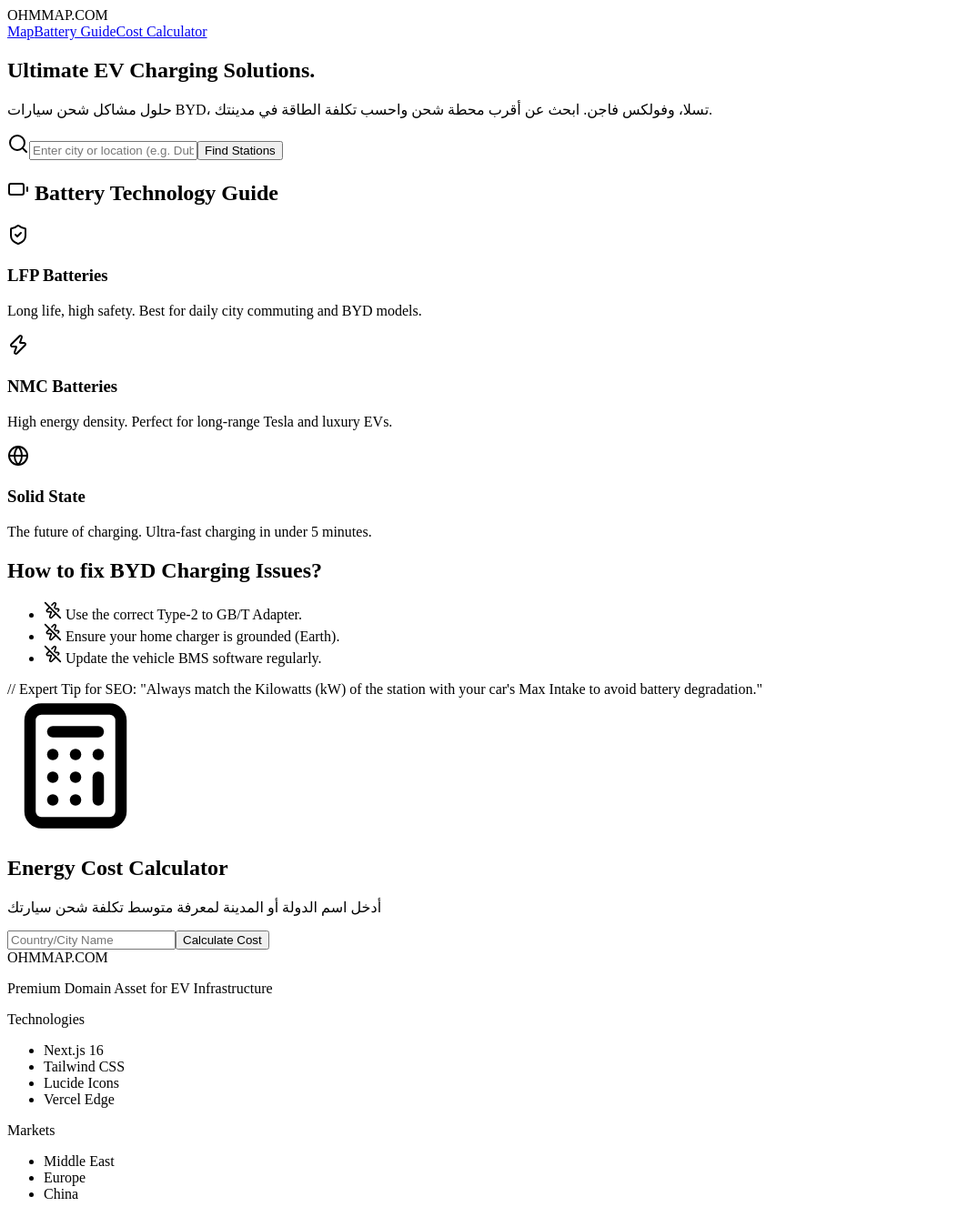
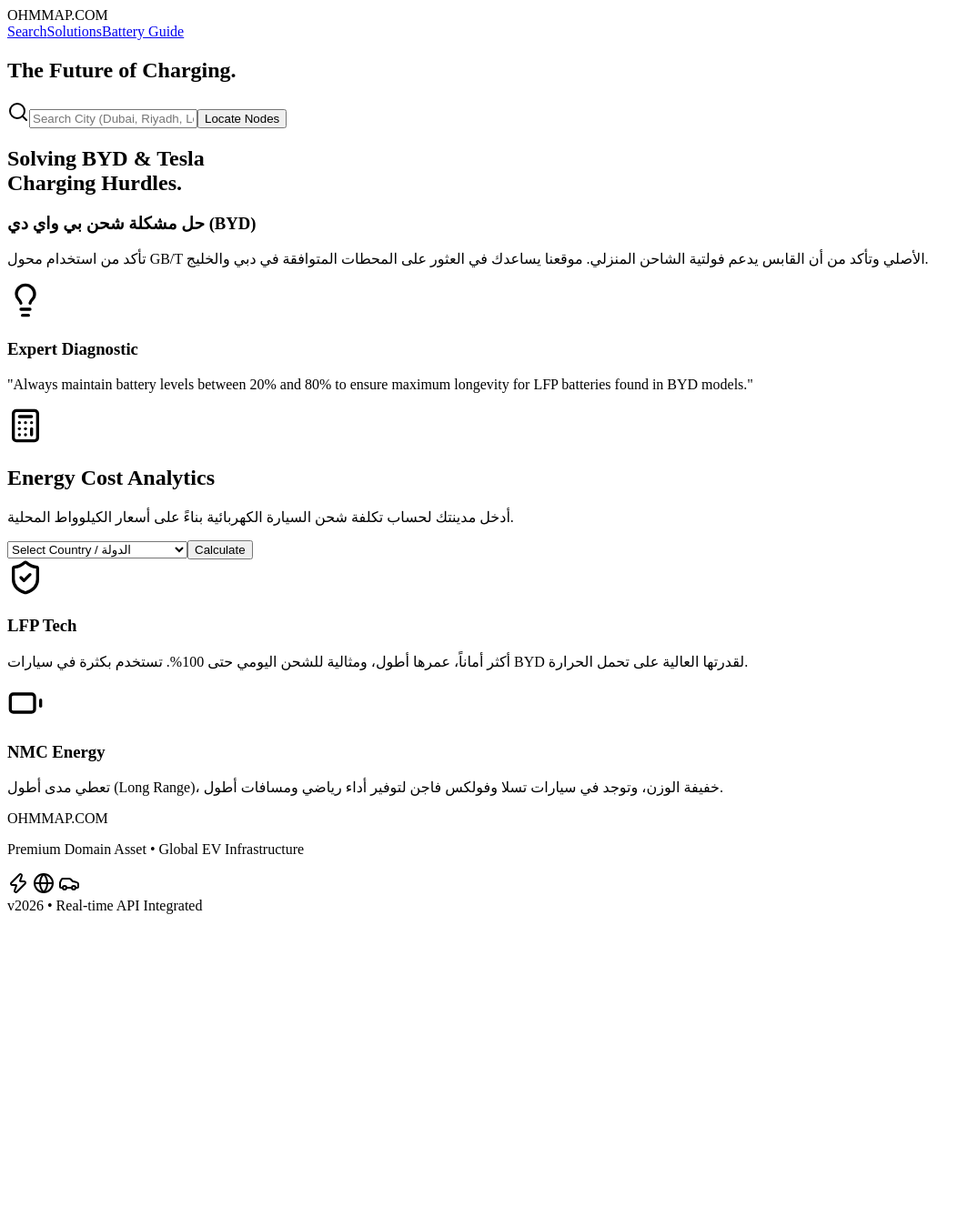
Before and after one commit to RaniaAkramm/OhmMap, a Next.js app: page / in a window 1280 px wide. Shown: the whole page at 91% size, without its empty margins (0-1075 px from the left). After the commit the page ends 1013 px from the top, so only its background shows below. Built offline with nearby package versions, Linux system fonts and the light colour scheme.

Commit message:
Update page.js

```diff
--- a/app/page.js
+++ b/app/page.js
@@ -1,147 +1,183 @@
 "use client";
 
-import React, { useState, useEffect } from 'react';
+import React, { useState } from 'react';
 import {
   Zap, Search, Battery, ShieldCheck, MapPin,
-  ChevronDown, Globe, Calculator, Info, ZapOff
+  Calculator, ZapOff, Loader2, Info, Car, Globe, Lightbulb, Wallet
 } from 'lucide-react';
 import { motion } from 'framer-motion';
 
-export default function GlobalOhmMap() {
-  const [search, setSearch] = useState("");
-  const [cost, setCost] = useState({ city: "", price: 0 });
+export default function OhmMapUltimate() {
+  const [query, setQuery] = useState("");
+  const [stations, setStations] = useState([]);
+  const [loading, setLoading] = useState(false);
+
+  // --- الجزء الخاص بحاسبة التكلفة ---
+  const [selectedCountry, setSelectedCountry] = useState("");
+  const [calculatedCost, setCalculatedCost] = useState(null);
+
+  const calculatePowerCost = () => {
+    const prices = {
+        "UAE": { rate: 0.30, currency: "AED" },
+        "Saudi": { rate: 0.18, currency: "SAR" },
+        "Egypt": { rate: 1.20, currency: "EGP" },
+        "Jordan": { rate: 0.12, currency: "JOD" }
+    };
+
+    const data = prices[selectedCountry] || { rate: 0.25, currency: "USD" };
+    // افتراض أن بطارية السيارة 75 كيلوواط
+    setCalculatedCost({
+        total: (data.rate * 75).toFixed(2),
+        currency: data.currency
+    });
+  };
+  // --------------------------------
+
+  const searchStations = async () => {
+    if (!query) return;
+    setLoading(true);
+    const apiKey = process.env.NEXT_PUBLIC_OPENCHARGE_API_KEY;
+    try {
+      const res = await fetch(`https://api.openchargemap.io/v3/poi/?output=json&key=${apiKey}&address=${query}&maxresults=6`);
+      const data = await res.json();
+      setStations(data);
+    } catch (err) { console.error(err); }
+    setLoading(false);
+  };
 
   return (
-    <div className="min-h-screen bg-[#f8fafc] text-slate-900 font-sans selection:bg-blue-500 selection:text-white">
+    <div className="min-h-screen bg-[#fcfcfc] text-slate-900 font-sans selection:bg-blue-600 selection:text-white">
 
-      {/* 1. Hero Section - العنوان الرئيسي الجذاب للبحث */}
-      <header className="bg-white border-b border-slate-200 sticky top-0 z-50">
-        <div className="max-w-7xl mx-auto px-6 py-4 flex justify-between items-center">
-          <div className="text-2xl font-black text-blue-600 tracking-tighter">
-            OHMMAP<span className="text-slate-400">.COM</span>
-          </div>
-          <nav className="hidden md:flex gap-8 text-sm font-bold text-slate-600 uppercase tracking-widest">
-            <a href="#map" className="hover:text-blue-600 transition">Map</a>
+      {/* 1. Header */}
+      <header className="bg-white/90 backdrop-blur-md border-b border-slate-100 sticky top-0 z-50 px-8 py-4 flex justify-between items-center">
+        <div className="text-2xl font-black text-blue-600 tracking-tighter uppercase">OHMMAP.COM</div>
+        <nav className="hidden md:flex gap-10 text-[10px] font-black text-slate-400 uppercase tracking-[0.3em]">
+          <a href="#search" className="hover:text-blue-600 transition">Search</a>
+          <a href="#solutions" className="hover:text-blue-600 transition">Solutions</a>
           <a href="#guide" className="hover:text-blue-600 transition">Battery Guide</a>
-            <a href="#calc" className="hover:text-blue-600 transition">Cost Calculator</a>
         </nav>
-        </div>
       </header>
 
-      {/* 2. Search & Search Engine Bait - صيد محركات البحث */}
-      <section className="py-20 bg-gradient-to-b from-white to-[#f8fafc]">
-        <div className="max-w-4xl mx-auto text-center px-6">
-          <motion.h1
-            initial={{ opacity: 0, y: 20 }} animate={{ opacity: 1, y: 0 }}
-            className="text-5xl md:text-7xl font-black tracking-tight mb-6"
-          >
-            Ultimate EV Charging <span className="text-blue-600 text-shadow-sm">Solutions.</span>
+      {/* 2. Hero & Search */}
+      <section id="search" className="py-24 px-6 text-center bg-gradient-to-b from-white to-slate-50">
+        <motion.h1 initial={{y:20, opacity:0}} animate={{y:0, opacity:1}} className="text-6xl md:text-8xl font-black tracking-tight mb-8">
+          The Future of <span className="text-blue-600 uppercase">Charging.</span>
         </motion.h1>
-          <p className="text-xl text-slate-500 mb-10 leading-relaxed">
-            حلول مشاكل شحن سيارات BYD، تسلا، وفولكس فاجن. ابحث عن أقرب محطة شحن واحسب تكلفة الطاقة في مدينتك.
-          </p>
 
-          {/* أداة البحث عن المكان */}
-          <div className="relative group max-w-2xl mx-auto shadow-2xl rounded-3xl overflow-hidden bg-white border-4 border-white">
-            <div className="flex items-center px-6 py-4">
-              <Search className="text-blue-500 mr-4" size={24} />
+        <div className="max-w-3xl mx-auto bg-white p-3 rounded-[3rem] shadow-2xl border border-slate-100 flex items-center mb-12">
+          <Search className="text-slate-300 ml-6" size={24} />
           <input
-                type="text"
-                placeholder="Enter city or location (e.g. Dubai, Riyadh)..."
-                className="w-full bg-transparent outline-none text-lg font-medium"
-                onChange={(e) => setSearch(e.target.value)}
+            className="flex-1 bg-transparent border-none outline-none px-6 py-4 text-lg font-bold"
+            placeholder="Search City (Dubai, Riyadh, London)..."
+            value={query} onChange={(e) => setQuery(e.target.value)}
           />
-              <button className="bg-blue-600 text-white px-8 py-3 rounded-2xl font-bold hover:bg-blue-700 transition shadow-lg">
-                Find Stations
+          <button onClick={searchStations} className="bg-blue-600 hover:bg-black text-white px-10 py-5 rounded-[2.5rem] font-black text-xs uppercase tracking-widest transition-all">
+            {loading ? <Loader2 className="animate-spin"/> : "Locate Nodes"}
           </button>
         </div>
-          </div>
-        </div>
-      </section>
 
-      {/* 3. Battery Knowledge Base - شرح أنواع البطاريات */}
-      <section id="guide" className="py-24 max-w-7xl mx-auto px-6">
-        <h2 className="text-3xl font-black mb-12 flex items-center gap-3 uppercase tracking-tighter">
-          <Battery className="text-blue-600" /> Battery Technology Guide
-        </h2>
-        <div className="grid grid-cols-1 md:grid-cols-3 gap-8">
-          {[
-            { title: "LFP Batteries", desc: "Long life, high safety. Best for daily city commuting and BYD models.", icon: <ShieldCheck className="text-green-500"/> },
-            { title: "NMC Batteries", desc: "High energy density. Perfect for long-range Tesla and luxury EVs.", icon: <Zap className="text-yellow-500"/> },
-            { title: "Solid State", desc: "The future of charging. Ultra-fast charging in under 5 minutes.", icon: <Globe className="text-blue-500"/> }
-          ].map((item, i) => (
-            <div key={i} className="bg-white p-8 rounded-[2.5rem] border border-slate-200 shadow-sm hover:shadow-xl transition-all duration-500">
-              <div className="mb-4">{item.icon}</div>
-              <h3 className="text-xl font-bold mb-3">{item.title}</h3>
-              <p className="text-slate-500 text-sm leading-relaxed">{item.desc}</p>
+        <div className="grid grid-cols-1 md:grid-cols-3 gap-6 max-w-6xl mx-auto text-left">
+          {stations.map((s) => (
+            <div key={s.ID} className="bg-white p-6 rounded-[2.5rem] border border-slate-100 shadow-sm hover:shadow-xl transition-all">
+              <MapPin className="text-blue-600 mb-4" size={20}/>
+              <h4 className="font-black text-sm uppercase truncate">{s.AddressInfo.Title}</h4>
+              <p className="text-[10px] text-slate-400 font-bold mt-1 uppercase">{s.AddressInfo.Town || "GLOBAL GRID"}</p>
             </div>
           ))}
         </div>
       </section>
 
-      {/* 4. Solving Problems Section - حلول مشاكل الشحن */}
-      <section className="bg-blue-600 py-24 text-white">
-        <div className="max-w-7xl mx-auto px-6 grid md:grid-cols-2 gap-12 items-center">
+      {/* 3. Solutions Section (BYD/Tesla) */}
+      <section id="solutions" className="py-24 bg-blue-600 text-white px-8 rounded-[4rem] mx-4">
+        <div className="max-w-7xl mx-auto grid md:grid-cols-2 gap-20 items-center">
           <div>
-            <h2 className="text-4xl font-black mb-6">How to fix BYD Charging Issues?</h2>
-            <ul className="space-y-4 text-lg opacity-90">
-              <li className="flex items-center gap-3"><ZapOff size={20}/> Use the correct Type-2 to GB/T Adapter.</li>
-              <li className="flex items-center gap-3"><ZapOff size={20}/> Ensure your home charger is grounded (Earth).</li>
-              <li className="flex items-center gap-3"><ZapOff size={20}/> Update the vehicle BMS software regularly.</li>
-            </ul>
+            <h2 className="text-5xl font-black mb-8 leading-tight uppercase">Solving BYD & Tesla <br/>Charging Hurdles.</h2>
+            <div className="space-y-6">
+              <div className="bg-white/10 p-6 rounded-3xl border border-white/10 backdrop-blur-md">
+                <h3 className="font-bold mb-2 flex items-center gap-2 text-xl italic underline decoration-blue-400">حل مشكلة شحن بي واي دي (BYD)</h3>
+                <p className="text-sm opacity-90 leading-relaxed font-medium">
+                  تأكد من استخدام محول GB/T الأصلي وتأكد من أن القابس يدعم فولتية الشاحن المنزلي. موقعنا يساعدك في العثور على المحطات المتوافقة في دبي والخليج.
+                </p>
               </div>
-          <div className="bg-white/10 p-8 rounded-[3rem] backdrop-blur-md border border-white/20 font-mono text-sm leading-relaxed">
-             // Expert Tip for SEO:
-             "Always match the Kilowatts (kW) of the station with your car's Max Intake to avoid battery degradation."
+            </div>
+          </div>
+          <div className="bg-slate-950 p-12 rounded-[4rem] border border-white/5 shadow-2xl">
+            <Lightbulb className="text-yellow-400 mb-6" size={40}/>
+            <h3 className="text-2xl font-bold mb-4 uppercase">Expert Diagnostic</h3>
+            <p className="text-slate-400 leading-relaxed italic text-lg">
+              "Always maintain battery levels between 20% and 80% to ensure maximum longevity for LFP batteries found in BYD models."
+            </p>
           </div>
         </div>
       </section>
 
-      {/* 5. Energy Cost Tool - أداة حساب التكلفة */}
-      <section id="calc" className="py-24 max-w-5xl mx-auto px-6 text-center">
-        <div className="bg-white p-12 rounded-[4rem] border border-slate-200 shadow-2xl relative overflow-hidden">
-          <div className="absolute top-0 right-0 p-10 opacity-5"><Calculator size={150}/></div>
-          <h2 className="text-3xl font-black mb-4">Energy Cost Calculator</h2>
-          <p className="text-slate-500 mb-10 italic">أدخل اسم الدولة أو المدينة لمعرفة متوسط تكلفة شحن سيارتك</p>
+      {/* 4. Cost Calculator Section (هنا تم دمج الأداة) */}
+      <section className="py-32 bg-white">
+        <div className="max-w-4xl mx-auto text-center px-6">
+          <div className="inline-block p-4 bg-blue-50 rounded-3xl mb-6 text-blue-600">
+             <Calculator size={40}/>
+          </div>
+          <h2 className="text-4xl font-black mb-6 uppercase tracking-tighter">Energy Cost Analytics</h2>
+          <p className="text-slate-500 mb-12 font-medium">أدخل مدينتك لحساب تكلفة شحن السيارة الكهربائية بناءً على أسعار الكيلوواط المحلية.</p>
 
-          <div className="flex flex-col md:flex-row gap-4 justify-center">
-            <input
-              type="text"
-              placeholder="Country/City Name"
-              className="bg-slate-100 px-6 py-4 rounded-2xl outline-none focus:ring-2 ring-blue-500"
-            />
-            <button className="bg-slate-900 text-white px-10 py-4 rounded-2xl font-bold hover:bg-blue-600 transition">
-              Calculate Cost
+          <div className="flex flex-col md:flex-row gap-4 max-w-xl mx-auto bg-slate-50 p-4 rounded-[3rem] border border-slate-100">
+            <select
+              className="flex-1 px-8 py-5 rounded-[2rem] outline-none font-bold bg-white border border-slate-200"
+              onChange={(e) => setSelectedCountry(e.target.value)}
+            >
+              <option value="">Select Country / الدولة</option>
+              <option value="UAE">United Arab Emirates (الإمارات)</option>
+              <option value="Saudi">Saudi Arabia (السعودية)</option>
+              <option value="Egypt">Egypt (مصر)</option>
+              <option value="Jordan">Jordan (الأردن)</option>
+            </select>
+            <button
+              onClick={calculatePowerCost}
+              className="bg-blue-600 text-white px-10 py-5 rounded-[2rem] font-black text-[10px] uppercase tracking-widest hover:bg-black transition-all"
+            >
+              Calculate
             </button>
+          </div>
+
+          {calculatedCost && (
+            <motion.div initial={{scale: 0.8, opacity: 0}} animate={{scale: 1, opacity: 1}} className="mt-8 p-8 bg-green-50 rounded-[3rem] border border-green-100 max-w-md mx-auto">
+                <Wallet className="mx-auto text-green-600 mb-2" size={32}/>
+                <p className="text-green-800 font-bold uppercase text-xs tracking-widest mb-2">Estimated Full Charge Cost</p>
+                <div className="text-4xl font-black text-green-700">{calculatedCost.total} <span className="text-lg">{calculatedCost.currency}</span></div>
+                <p className="text-[10px] text-green-600 mt-4 font-bold uppercase italic">* Based on 75kWh Battery Capacity</p>
+            </motion.div>
+          )}
+        </div>
+      </section>
+
+      {/* 5. Battery Guide */}
+      <section id="guide" className="py-24 max-w-7xl mx-auto px-8">
+        <div className="grid grid-cols-1 md:grid-cols-2 gap-12">
+          <div className="bg-slate-50 p-12 rounded-[4rem] border border-slate-200">
+            <ShieldCheck className="text-green-600 mb-6" size={40}/>
+            <h3 className="text-3xl font-black mb-4 uppercase">LFP Tech</h3>
+            <p className="text-slate-500 leading-relaxed font-medium">
+              أكثر أماناً، عمرها أطول، ومثالية للشحن اليومي حتى 100%. تستخدم بكثرة في سيارات BYD لقدرتها العالية على تحمل الحرارة.
+            </p>
+          </div>
+          <div className="bg-slate-50 p-12 rounded-[4rem] border border-slate-200">
+            <Battery className="text-blue-600 mb-6" size={40}/>
+            <h3 className="text-3xl font-black mb-4 uppercase">NMC Energy</h3>
+            <p className="text-slate-500 leading-relaxed font-medium">
+              تعطي مدى أطول (Long Range)، خفيفة الوزن، وتوجد في سيارات تسلا وفولكس فاجن لتوفير أداء رياضي ومسافات أطول.
+            </p>
           </div>
         </div>
       </section>
 
-      {/* 6. Footer - بيانات حقوق الملكية والدومين */}
-      <footer className="py-20 bg-slate-900 text-white text-center">
-        <div className="max-w-7xl mx-auto px-6">
-          <div className="text-3xl font-black mb-4 text-blue-500">OHMMAP.COM</div>
-          <p className="text-slate-500 text-sm tracking-widest uppercase mb-10">Premium Domain Asset for EV Infrastructure</p>
-          <div className="grid grid-cols-2 md:grid-cols-4 gap-8 text-left text-xs font-bold text-slate-400 border-t border-white/5 pt-10">
-            <div>
-              <p className="text-white mb-4 uppercase">Technologies</p>
-              <ul className="space-y-2 opacity-60 font-medium italic">
-                <li>Next.js 16</li>
-                <li>Tailwind CSS</li>
-                <li>Lucide Icons</li>
-                <li>Vercel Edge</li>
-              </ul>
+      {/* 6. Footer */}
+      <footer className="py-24 bg-white border-t border-slate-100 text-center px-8 mt-20">
+        <div className="text-4xl font-black text-blue-600 mb-4 tracking-tighter">OHMMAP.COM</div>
+        <p className="text-slate-400 text-[10px] font-black uppercase tracking-[0.5em] mb-12">Premium Domain Asset • Global EV Infrastructure</p>
+        <div className="flex justify-center gap-10 opacity-30 grayscale mb-12">
+            <Zap size={24}/> <Globe size={24}/> <Car size={24}/>
         </div>
-            <div>
-              <p className="text-white mb-4 uppercase">Markets</p>
-              <ul className="space-y-2 opacity-60 font-medium italic">
-                <li>Middle East</li>
-                <li>Europe</li>
-                <li>China</li>
-              </ul>
-            </div>
-          </div>
-        </div>
+        <div className="text-[10px] text-slate-300 font-bold uppercase tracking-widest">v2026 • Real-time API Integrated</div>
       </footer>
 
     </div>
```
Lines whose indentation alone changed are shown as unchanged.
